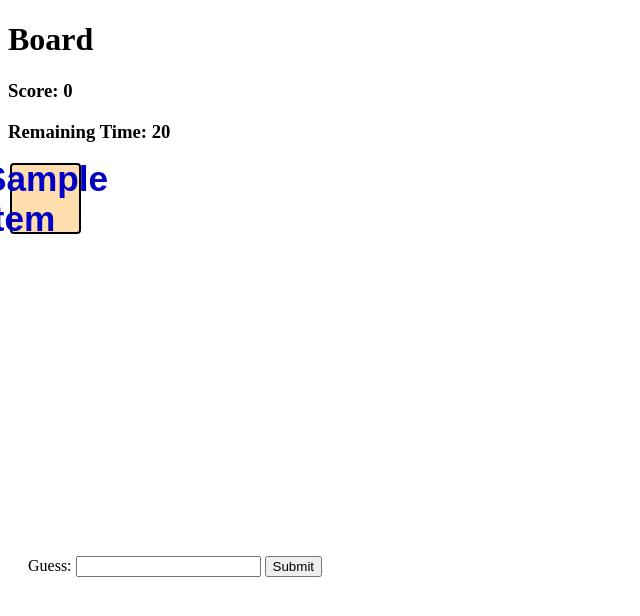
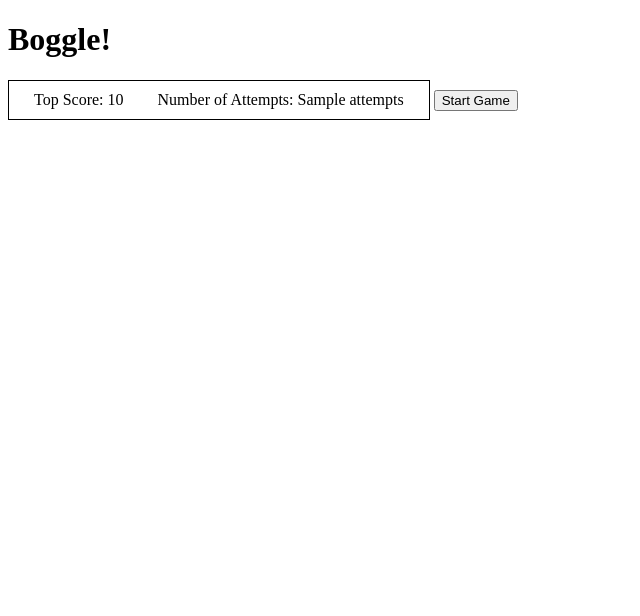
Before and after one commit to nbry/boggle-exercise, a Flask app: template templates/board.html in a window 1280 px wide. Shown: the top 616 px of the page, without its empty margins (0-640 px from the left). Run offline with Flask 2, Linux system fonts and the light colour scheme; the template is opened without the code that fills it: most values are stand-ins (such as "Sample title", 1, 10 or a date in 2020); parts of the project's set-up code (start-up, migrations or seed data) failed here and were passed over.

Commit message:
new game button, remaining time, urgent time, stats, session cookie

```diff
--- a/app.py
+++ b/app.py
@@ -6,26 +6,29 @@ app.config['SECRET_KEY'] = "aw9rg87ar98ga7r896a9reh"
 
 boggle_game = Boggle()
 
-# def check_for_active_board():
-#     if session['board']:
-#         active_board = session['board']
-#     return active_board
-
-
 @app.route('/')
 def home_page():
-    # if session['board']:
-    #     active_board = session['board']
     new_board = boggle_game.make_board()
     session['board'] = new_board
     session['words'] = []
+
+    try:
+        session['top_score']
+    except:
+        session['top_score'] = 0
+
+    try:
+        session['game_attempts']
+    except:
+        session['game_attempts'] = 0
+
     active_board = session['board']
-    return render_template('board.html', board=active_board)
+    return render_template('board.html', board=active_board, top_score=session['top_score'], attempts=session['game_attempts'])
 
 
 @app.route('/<guess>')
 def check_guess_json(guess):
-    result = boggle_game.check_valid_word(session['board'], guess)
+    result = boggle_game.check_valid_word(session['board'], guess.lower())
     if guess in session['words'] and result == "valid word!":
         data_dict = {"result": "word already submitted", "word": guess}
     elif guess not in session['words'] and result == "valid word!":
@@ -37,3 +40,13 @@ def check_guess_json(guess):
         data_dict = {"result": result, "word": guess}
 
     return jsonify(data_dict)
+
+@app.route('/submit-score/<score>')
+def update_session(score):
+    if int(score) > int(session['top_score']):
+        session['top_score'] = int(score)
+
+    session['game_attempts'] += 1
+
+    data_dict = {"top_score": session['top_score'], "attempts": session['game_attempts']}
+    return jsonify(data_dict)
--- a/boggle.py
+++ b/boggle.py
@@ -24,7 +24,7 @@ class Boggle():
         board = []
 
         for _y in range(5):
-            row = [choice(string.ascii_uppercase) for i in range(5)]
+            row = [choice(string.ascii_uppercase + "AAEEIIOOUUYY") for i in range(5)]
             board.append(row)
 
         return board
--- a/static/app.css
+++ b/static/app.css
@@ -1,4 +1,5 @@
 .wrapper {
+    margin-top           : 40px;
     display              : grid;
     grid-template-columns: repeat(5, 75px);
     grid-template-rows   : repeat(5, 75px);
@@ -22,11 +23,31 @@
     margin: 20px;
 }
 
-/* .container {
-    width: 100px;
-    height: 100px;
-} */
+.temp-notify {
+    font-size: 1.5em;
+    margin-left: 30px;
+}
 
-/* h1 {
-    color: green;
-} */
+.stats {
+    display: inline-block;
+    border: 1px solid black;
+    padding: 10px;
+    margin-bottom: 10px;
+}
+
+.stats div {
+    display: inline;
+    margin: 15px;
+}
+
+.game-stat {
+    margin-left: 15px;
+}
+
+#start-game {
+    margin-top: 10px;
+}
+
+.urgent {
+    color: red;
+}
--- a/static/app.js
+++ b/static/app.js
@@ -1,25 +1,35 @@
 class ActivateEvents {
     constructor() {
-        this.activateSubmitBtn();
+        this.activateButtons();
         this.score = 0;
-        this.startingTime = 20;
+        this.startingTime = 60;
         setInterval(() => {
-            this.startingTime -= 1;
-            $("#timer").text(this.startingTime)
+            if (this.startingTime > 0) {
+                this.startingTime -= 1;
+                $("#timer").text(this.startingTime);
+                if (this.startingTime < 6) {
+                    $('#timer').addClass('urgent')
+                };
+            }
         }, 1000);
 
-        setTimeout(() => {
-            $('.container').slideUp(300);
-            $('#score-title').text("FINAL SCORE: ");
-        }, 20000);
+        setTimeout(async () => {
+            $("#timer").text("TIMES UP!");
+            $('#score-title').text("FINAL SCORE: ")
+            const response = await axios.get(`http://127.0.0.1:5000/submit-score/${$('#score').text()}`);
+            $('#top-score').text(response.data.top_score);
+            $('#attempts').text(response.data.attempts);
+            $('.guess-input').hide();
+            $('#restart').show();
+        }, 60000);
     }
 
-    activateSubmitBtn() {
-        $('button').on("click", this.guessNotification.bind(this));
+    activateButtons() {
+        $('#submit-button').on("click", this.guessNotification.bind(this));
     }
 
     scoreKeeper(res) {
-        if(res.result=="valid word!"){
+        if (res.result == "valid word!") {
             this.score += res.word.length;
             $('#score').text(this.score)
         }
@@ -29,7 +39,7 @@ class ActivateEvents {
         event.preventDefault();
         $('.temp-notify').remove();
         const resultObj = await this.guessResult();
-        $('.notification').append(`<div class="temp-notify">${resultObj.word} : ${resultObj.result}</div>`)
+        $('.notification').append(`<div class="temp-notify">"${resultObj.word}" - ${resultObj.result}</div>`)
         $('.temp-notify').delay(1000).fadeOut(500)
         $('#guess').val("");
     }
@@ -41,3 +51,12 @@ class ActivateEvents {
         return response.data;
     }
 }
+let newGame;
+$('#restart').hide()
+$('.container').hide()
+
+$('#start-game').on("click", function () {
+    $('.container').slideDown();
+    newGame = new ActivateEvents;
+    $('#start-game').hide();
+})
--- a/templates/base.html
+++ b/templates/base.html
@@ -12,10 +12,11 @@
 
     {% block content %}{% endblock %}
 
-    <script src="/static/app.js"></script>
+
     <script src="https://unpkg.com/axios/dist/axios.min.js"></script>
     <script src="https://code.jquery.com/jquery-3.5.1.js"
         integrity="sha256-QWo7LDvxbWT2tbbQ97B53yJnYU3WhH/C8ycbRAkjPDc=" crossorigin="anonymous"></script>
+    <script src="/static/app.js"></script>
 </body>
 
 </html>
--- a/templates/board.html
+++ b/templates/board.html
@@ -1,29 +1,44 @@
 {% extends 'base.html' %}
 
-{% block title %}board{% endblock %}
+{% block title %}Boggle{% endblock %}
 
 {% block content %}
-<h1>Board</h1>
-<h3><span id="score-title">Score: </span><span id="score">0</span></h3>
+<h1>Boggle!</h1>
+<div class="stats">
+    <div>
+        <span>Top Score: </span> <span id="top-score">{{top_score}}</span>
+    </div>
+    <div>
+        <span>Number of Attempts: </span> <span id="attempts">{{attempts}}</span>
+    </div>
+</div>
+
+<button id="start-game">Start Game</button>
+
 
 {% if board %}
 <section class="container">
-    <h3><span>Remaining Time: </span><span id="timer">20</span></h3>
     <div class="wrapper">
         {% for row in board %}
-            {% for item in row %}
-            <div class="piece">{{item}}</div>
-            {% endfor %}
+        {% for item in row %}
+        <div class="piece">{{item}}</div>
+        {% endfor %}
         {% endfor %}
     </div>
-    <form class="guess-input" action="">
+    <h3><span class="game-stat">Remaining Time: </span><span id="timer">60</span>
+        <span class="game-stat" id="score-title">Score: </span><span id="score">0</span></h3>
+    <form class="guess-input">
         <label for="guess">Guess:</label>
         <input id="guess" type="text" name="submitted-guess">
-        <button>Submit</button>
+        <button id="submit-button">Submit</button>
     </form>
 
     <section class="notification">
     </section>
 </section>
+<form action="/" id="restart">
+    <button>New Game?</button>
+</form>
+
 {% endif %}
 {% endblock %}
```
